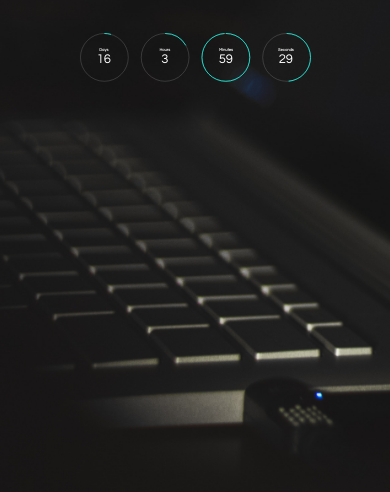
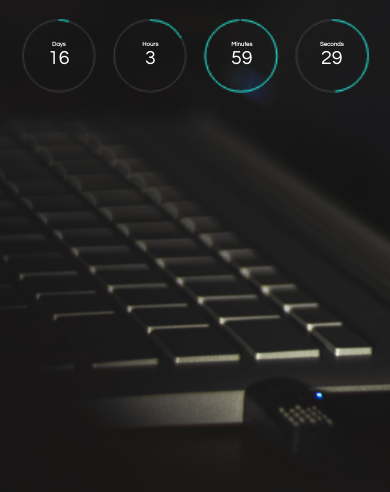
Before and after one commit to Fit-engineer20/techx21-nsut-site, a plain HTML site: page index.html in a window 390 px wide. Shown: the part 352-844 px from the top of the page. Drawn offline with Linux system fonts and the light colour scheme; files whose address does not match are found by name.

Commit message:
corrected clocksize

```diff
--- a/assets/css/responsive.css
+++ b/assets/css/responsive.css
@@ -293,6 +293,9 @@
   .padding-none:nth-child(5) {
     border-bottom: 1px solid #ddd;
   }
+  .time_circles{
+    transform: scale(1.5);
+  }
 }
 
 @media (min-width: 320px) and (max-width: 480px) {
@@ -337,4 +340,7 @@
   #sponsors .sponsor-section-title-header p{
     font-size: 15px;
   }
+  .time_circles{
+    transform: scale(1.5);
+  }
 }
```
